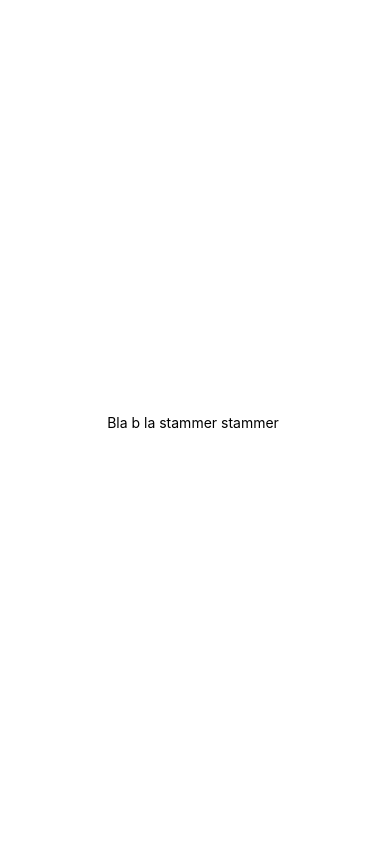
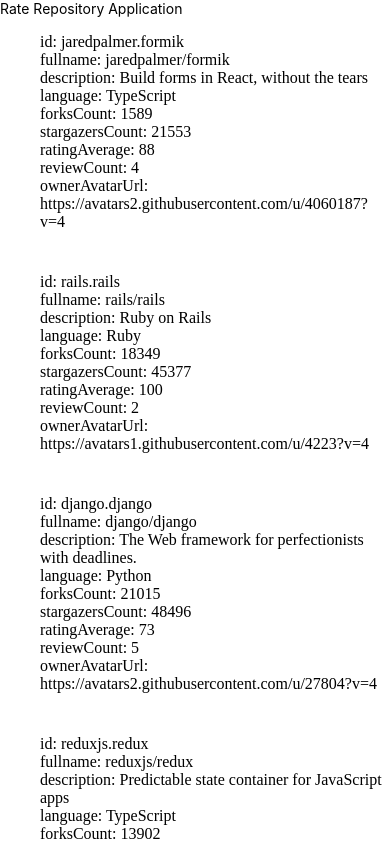
Before and after one commit to classroom-dee/rn, a React Native app: screen / in a window 390 px wide. Built offline with nearby package versions, Linux system fonts and the light colour scheme.

Commit message:
Exercise 10.3 flat list rendering

```diff
--- a/App.js
+++ b/App.js
@@ -1,20 +1,8 @@
-import { StatusBar } from 'expo-status-bar';
-import { StyleSheet, Text, View } from 'react-native';
+// import { StatusBar } from 'expo-status-bar';
+import Main from './src/components/main';
 
 export default function App() {
   return (
-    <View style={styles.container}>
-      <Text>Bla b la stammer stammer </Text>
-      <StatusBar style="auto" />
-    </View>
+    <Main />
   );
 }
-
-const styles = StyleSheet.create({
-  container: {
-    flex: 1,
-    backgroundColor: '#fff',
-    alignItems: 'center',
-    justifyContent: 'center',
-  },
-});
--- /dev/null
+++ b/src/components/RepositoryItem.jsx
@@ -0,0 +1,18 @@
+const RepositoryItem = ({ item }) => {
+
+    return (
+        <ul style={{ listStyleType: "none"}}>
+            <li>id: {item.id}</li>
+            <li>fullname: {item.fullName}</li>
+            <li>description: {item.description}</li>
+            <li>language: {item.language}</li>
+            <li>forksCount: {item.forksCount}</li>
+            <li>stargazersCount: {item.stargazersCount}</li>
+            <li>ratingAverage: {item.ratingAverage}</li>
+            <li>reviewCount: {item.reviewCount}</li>
+            <li>ownerAvatarUrl: {item.ownerAvatarUrl}</li>
+        </ul>
+    )
+}
+
+export default RepositoryItem
--- /dev/null
+++ b/src/components/RepositoryList.jsx
@@ -0,0 +1,70 @@
+import { FlatList, View, StyleSheet } from 'react-native';
+import RepositoryItem from './RepositoryItem';
+
+const styles = StyleSheet.create({
+  separator: {
+    height: 10,
+  },
+});
+
+const repositories = [
+  {
+    id: 'jaredpalmer.formik',
+    fullName: 'jaredpalmer/formik',
+    description: 'Build forms in React, without the tears',
+    language: 'TypeScript',
+    forksCount: 1589,
+    stargazersCount: 21553,
+    ratingAverage: 88,
+    reviewCount: 4,
+    ownerAvatarUrl: 'https://avatars2.githubusercontent.com/u/4060187?v=4',
+  },
+  {
+    id: 'rails.rails',
+    fullName: 'rails/rails',
+    description: 'Ruby on Rails',
+    language: 'Ruby',
+    forksCount: 18349,
+    stargazersCount: 45377,
+    ratingAverage: 100,
+    reviewCount: 2,
+    ownerAvatarUrl: 'https://avatars1.githubusercontent.com/u/4223?v=4',
+  },
+  {
+    id: 'django.django',
+    fullName: 'django/django',
+    description: 'The Web framework for perfectionists with deadlines.',
+    language: 'Python',
+    forksCount: 21015,
+    stargazersCount: 48496,
+    ratingAverage: 73,
+    reviewCount: 5,
+    ownerAvatarUrl: 'https://avatars2.githubusercontent.com/u/27804?v=4',
+  },
+  {
+    id: 'reduxjs.redux',
+    fullName: 'reduxjs/redux',
+    description: 'Predictable state container for JavaScript apps',
+    language: 'TypeScript',
+    forksCount: 13902,
+    stargazersCount: 52869,
+    ratingAverage: 0,
+    reviewCount: 0,
+    ownerAvatarUrl: 'https://avatars3.githubusercontent.com/u/13142323?v=4',
+  },
+];
+
+const ItemSeparator = () => <View style={styles.separator} />;
+
+const RepositoryList = () => {
+  return (
+        <FlatList
+        data={repositories}
+        ItemSeparatorComponent={ItemSeparator}
+        renderItem={RepositoryItem}
+        // other props
+         />
+  )
+};
+
+export default RepositoryList;
--- /dev/null
+++ b/src/components/main.jsx
@@ -0,0 +1,22 @@
+import Constants from 'expo-constants';
+import { Text, StyleSheet, View } from 'react-native';
+import RepositoryList from './RepositoryList';
+
+const styles = StyleSheet.create({
+  container: {
+    marginTop: Constants.statusBarHeight,
+    flexGrow: 1,
+    flexShrink: 1,
+  },
+});
+
+const Main = () => {
+  return (
+    <View style={styles.container}>
+      <Text>Rate Repository Application</Text>
+      <RepositoryList />
+    </View>
+  );
+};
+
+export default Main;
```
